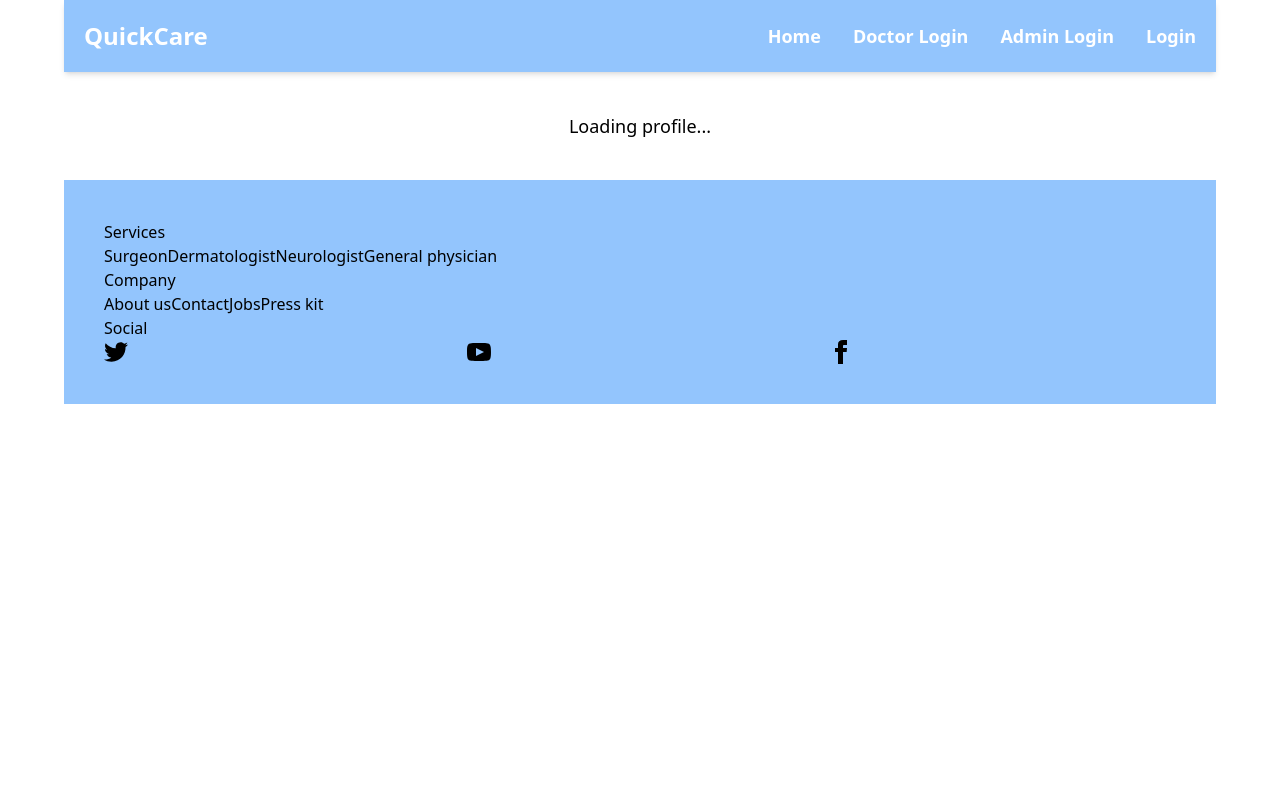
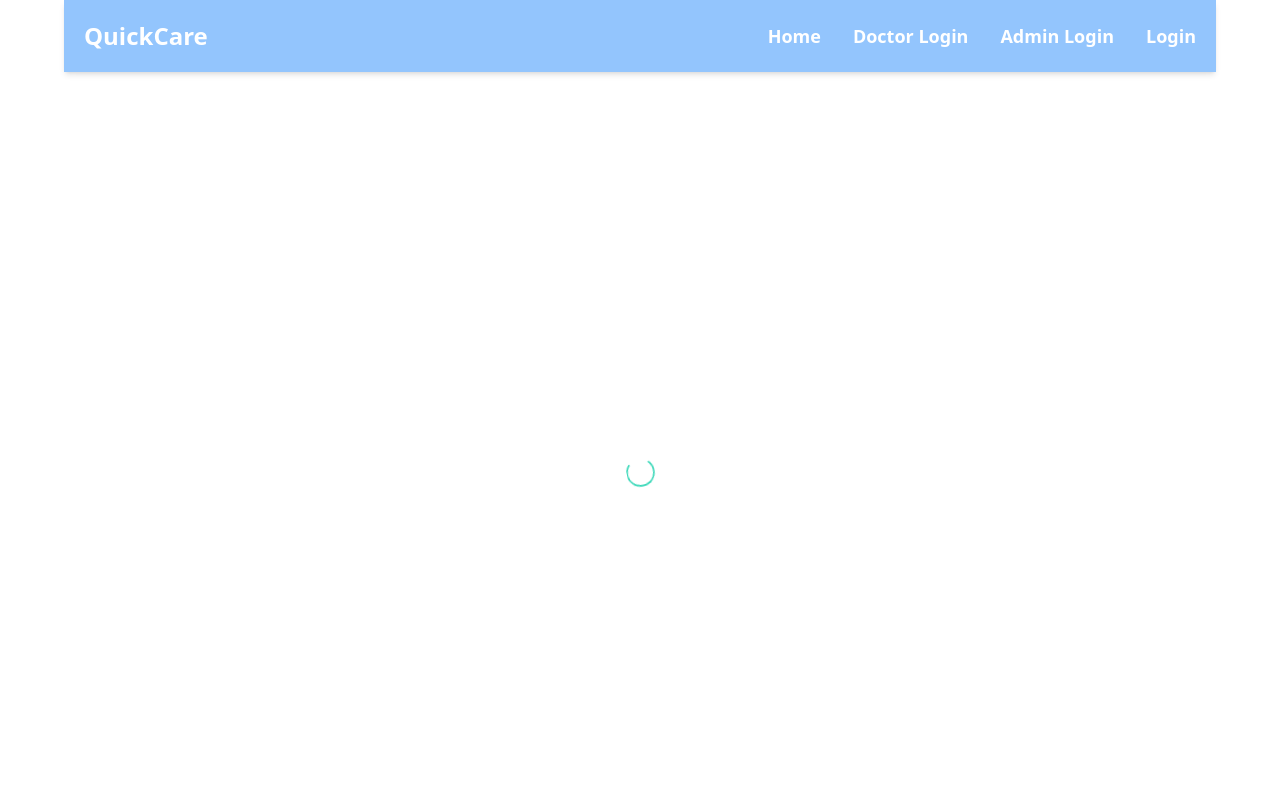
Before and after one commit to hrutikparbalkar/appointment, a React (Create React App) app in the folder frontend/: page /userProfile in a window 1280 px wide. Shown: the top 800 px of the page. Built offline with nearby package versions, Linux system fonts and the light colour scheme; no server answers.

Commit message:
all modified page

```diff
--- a/frontend/src/component/Admin/AdminDoctors.js
+++ b/frontend/src/component/Admin/AdminDoctors.js
@@ -2,6 +2,8 @@ import React, { useState, useEffect } from "react";
 import toast from "react-hot-toast";
 import { useNavigate } from "react-router-dom";
 import Swal from 'sweetalert2';
+import { ClipLoader } from "react-spinners";
+
 
 const AdminDoctors = () => {
   const BACKEND_URL = process.env.REACT_APP_BACKEND_URL;
@@ -69,7 +71,9 @@ const AdminDoctors = () => {
       <h1 className="text-4xl font-bold text-center mb-10 text-blue-500">Doctors List</h1>
 
       {loading ? (
-        <p className="text-center text-gray-500">Loading...</p>
+        <div className="flex justify-center items-center min-h-screen">
+        <ClipLoader color="#36D7B7" />
+        </div>
       ) : (
         <div className="space-y-6">
           {doctorsData.map((doctor) => (
--- a/frontend/src/component/DoctorsDashboard/DoctorCheckAppointment.js
+++ b/frontend/src/component/DoctorsDashboard/DoctorCheckAppointment.js
@@ -67,7 +67,7 @@ const DoctorCheckAppointment = () => {
   <h2 className="text-3xl font-bold mb-6 text-center">Doctor Appointments</h2>
 
   {myAppointments.length === 0 ? (
-    <p className="text-gray-500">No appointments found</p>
+    <p className="text-gray-500 text-center">No appointments found</p>
   ) : (
     <div className="flex flex-wrap gap-6">
       {myAppointments.map((appointment) => (
--- a/frontend/src/component/DoctorsDashboard/DoctorProfile.js
+++ b/frontend/src/component/DoctorsDashboard/DoctorProfile.js
@@ -4,6 +4,8 @@ import { useNavigate } from 'react-router-dom';
 import VerifiedIcon from '@mui/icons-material/Verified';
 import CurrencyRupeeIcon from '@mui/icons-material/CurrencyRupee';
 import InfoIcon from '@mui/icons-material/Info';
+import { ClipLoader } from "react-spinners";
+
 
 const DoctorProfile = () => {
   const BACKEND_URL = process.env.REACT_APP_BACKEND_URL;
@@ -30,7 +32,7 @@ const DoctorProfile = () => {
   }, [doctorInfo]);
 
   if (!profile) {
-    return <p className="text-center text-lg mt-10">Loading profile...</p>;
+    return <div className="flex justify-center items-center min-h-screen"><ClipLoader color="#36D7B7" /></div>
   }
 
   return (
--- a/frontend/src/component/UserAppointment/UserAppointment.js
+++ b/frontend/src/component/UserAppointment/UserAppointment.js
@@ -130,7 +130,7 @@ const UserAppointment = () => {
     </div>
   ) : (
     <div className="flex justify-center items-center min-h-screen">
-          <ClipLoader size={70} color="#36D7B7" />
+          <ClipLoader size={50} color="#36D7B7" />
         </div>
   )}
 </div>
--- a/frontend/src/component/userDashboard/UserProfile.js
+++ b/frontend/src/component/userDashboard/UserProfile.js
@@ -1,8 +1,10 @@
 import React, { useEffect, useState } from 'react'
 import { useAuth } from '../AuthContext/AuthContext';
 import { toast} from 'react-hot-toast';
+import { ClipLoader } from "react-spinners";
 const UserProfile = () => {
   const BACKEND_URL = process.env.REACT_APP_BACKEND_URL;
+
   const [authUser]=useAuth();
   const [userData,setUserData] = useState(null);
   const [isEditing,setIsEditing]=useState(false);
@@ -16,6 +18,7 @@ const UserProfile = () => {
   useEffect(()=>{
     const getData = async()=>{
       try {
+
         const response = await fetch(`${BACKEND_URL}/userProfile/${authUser._id}`);
         const data  = await response.json();
         setUserData(data)
@@ -28,7 +31,9 @@ const UserProfile = () => {
     getData();
   },[authUser])
   if (!userData) {
-    return <p className="text-center text-lg mt-10">Loading profile...</p>;
+    return <div className="flex justify-center items-center min-h-screen">
+              <ClipLoader color="#36D7B7" />
+            </div>
   }
   // console.log(userData);
   const handleEdit=()=>{
```
